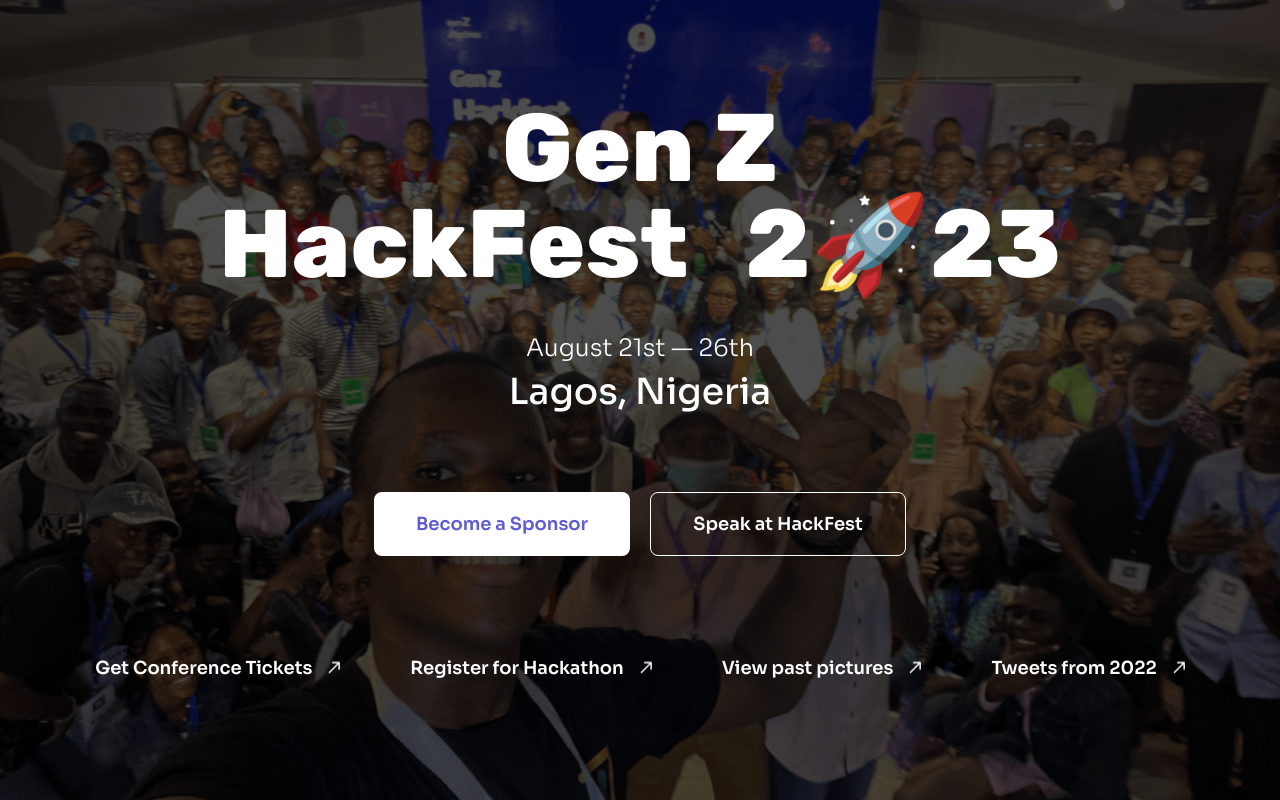
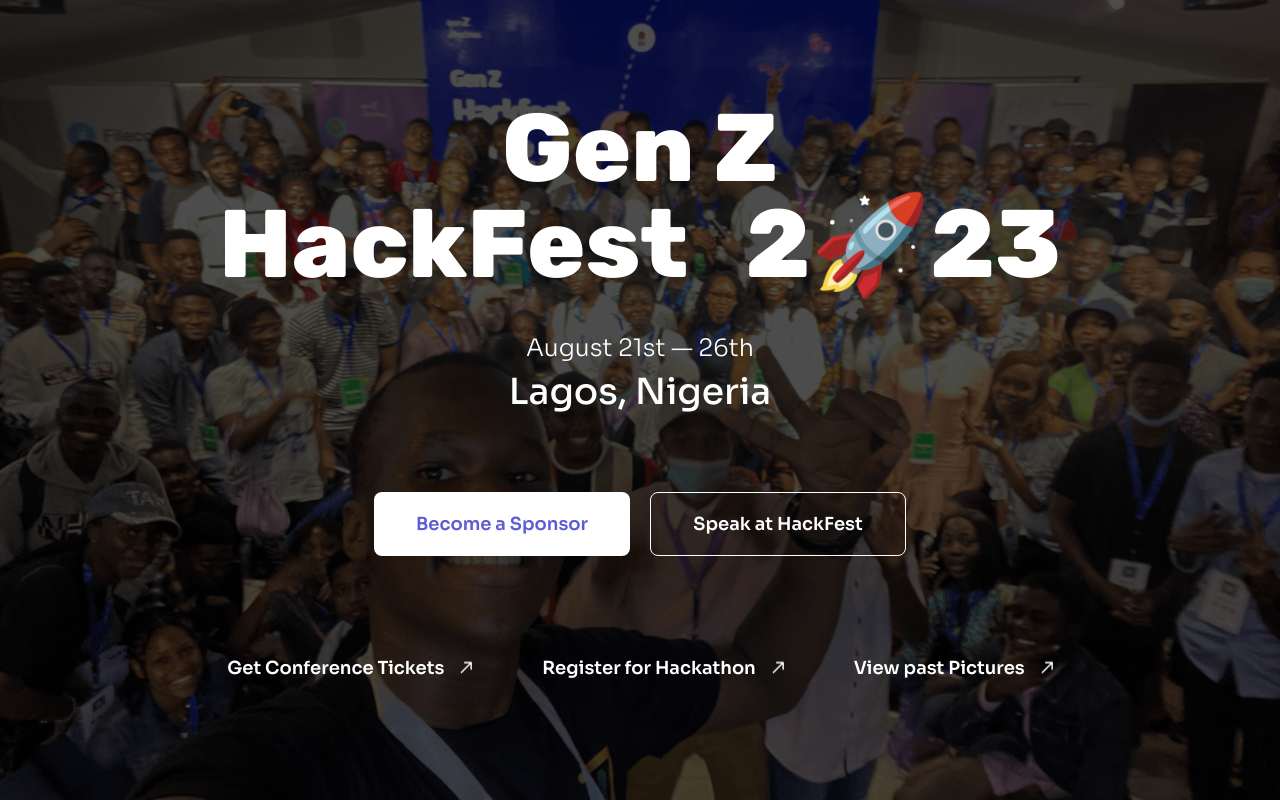
Before and after one commit to GenZtechies/gzt-hackfest, a Next.js app: page /2023 in a window 1280 px wide. Built offline with nearby package versions, Linux system fonts and the light colour scheme.

Commit message:
chore: CTA links updated

```diff
--- a/data/2023.ts
+++ b/data/2023.ts
@@ -1,4 +1,3 @@
 export const BUY_CONFERENCE_TICKET_URL = "https://eventprime.co/e/gen-z-hackfest-2023";
 export const HACKATHON_REGISTRATION_URL = "";
 export const HACKFEST_2022_PICTURES_URL = "https://photos.app.goo.gl/MnLqmyVyAn8ivCc19";
-export const TWEETS_FROM_HACKFEST_2022_URL = "https://twitter.com/hashtag/GenZHackfest2022?src=hashtag_click";
--- a/pages/2023/index.tsx
+++ b/pages/2023/index.tsx
@@ -1,7 +1,7 @@
 import Link from "next/link";
 
 import { Seo } from "../../components";
-import { BUY_CONFERENCE_TICKET_URL, HACKATHON_REGISTRATION_URL, HACKFEST_2022_PICTURES_URL, TWEETS_FROM_HACKFEST_2022_URL } from "../../data/2023";
+import { BUY_CONFERENCE_TICKET_URL, HACKATHON_REGISTRATION_URL, HACKFEST_2022_PICTURES_URL } from "../../data/2023";
 
 const ArrowSvg = () => (
     <svg className="w-3 aspect-square animate-bounce" viewBox="0 0 25 25" fill="none" xmlns="http://www.w3.org/2000/svg">
@@ -58,11 +58,7 @@ export default function Home() {
                             <ArrowSvg />
                         </Link>
                         <Link href={HACKFEST_2022_PICTURES_URL} className="btn btn-md md:btn-lg btn-ghost hover:bg-transparent normal-case text-white no-animation font-sora gap-4">
-                            View past pictures
-                            <ArrowSvg />
-                        </Link>
-                        <Link href={TWEETS_FROM_HACKFEST_2022_URL} className="btn btn-md md:btn-lg btn-ghost hover:bg-transparent normal-case text-white no-animation font-sora gap-4">
-                            Tweets from 2022
+                            View past Pictures
                             <ArrowSvg />
                         </Link>
                     </div>
```
